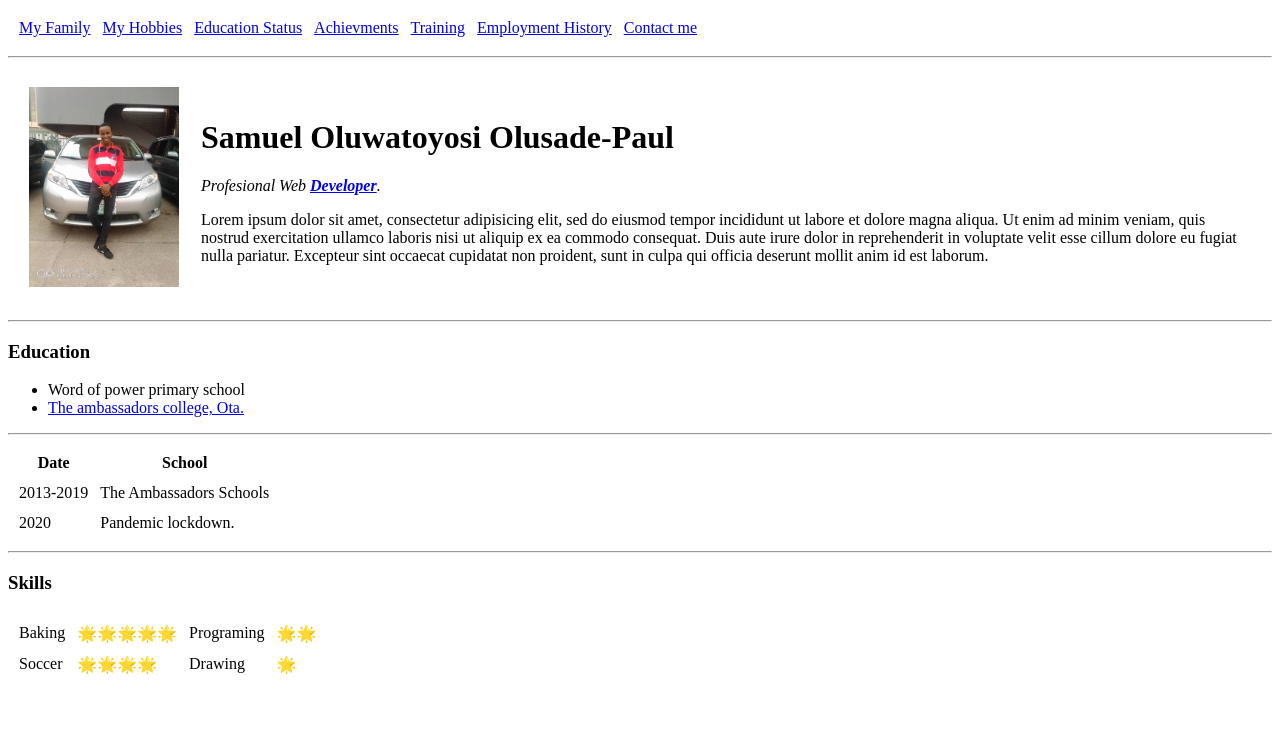
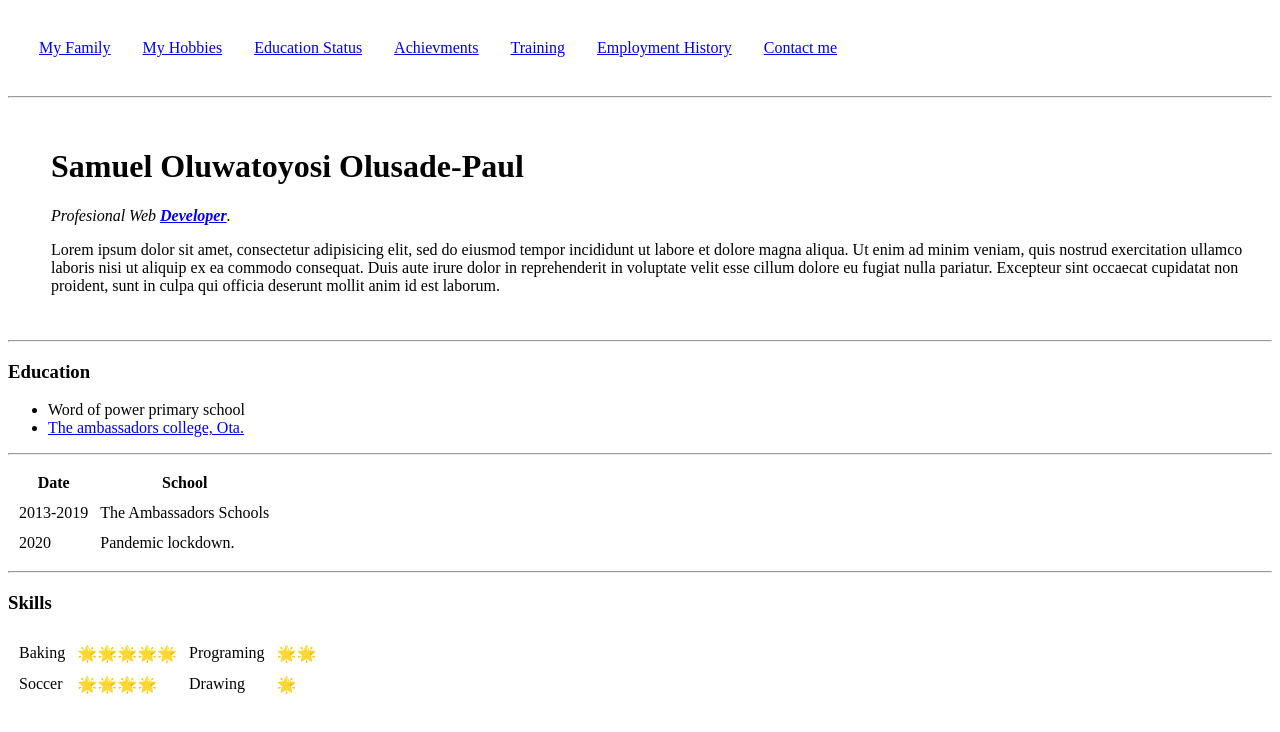
Before and after one commit to S-paul07/cv, a plain HTML site: page index.html in a window 1280 px wide. Drawn offline with Linux system fonts and the light colour scheme.

Commit message:
Update index.html

```diff
--- a/index.html
+++ b/index.html
@@ -4,10 +4,14 @@
 <head>
   <meta charset="utf-8">
   <title>Samuel's personal site</title>
+  <style>
+    body {
+      backgroundimage: url("images/IMG_0462.JPG");
+  </style>
 </head>
 
 <body>
-  <table cellspacing="10">
+  <table cellspacing="30">
     <tr>
       <td><a href="family.html">My Family</a></td>
       <td><a href="hobbies.html">My Hobbies</a></td>
@@ -21,7 +25,7 @@
   <hr>
   <table cellspacing="20">
     <tr>
-      <td><img src="images/IMG-20200209-WA0022.jpg" alt="My personal Picture" height="200px"></td>
+      <td></td>
       <td>
         <h1>Samuel Oluwatoyosi Olusade-Paul</h1>
         <p><em>Profesional Web <strong><a href="https://en.wikipedia.org/wiki/Developer">Developer</a></strong>.</em></p>
```
